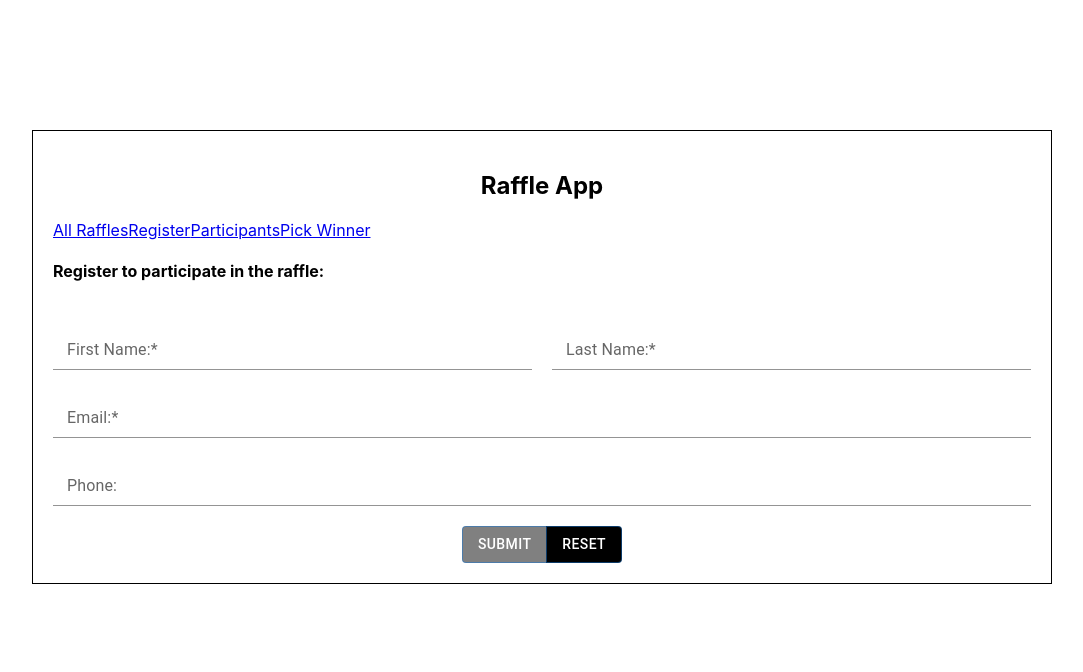
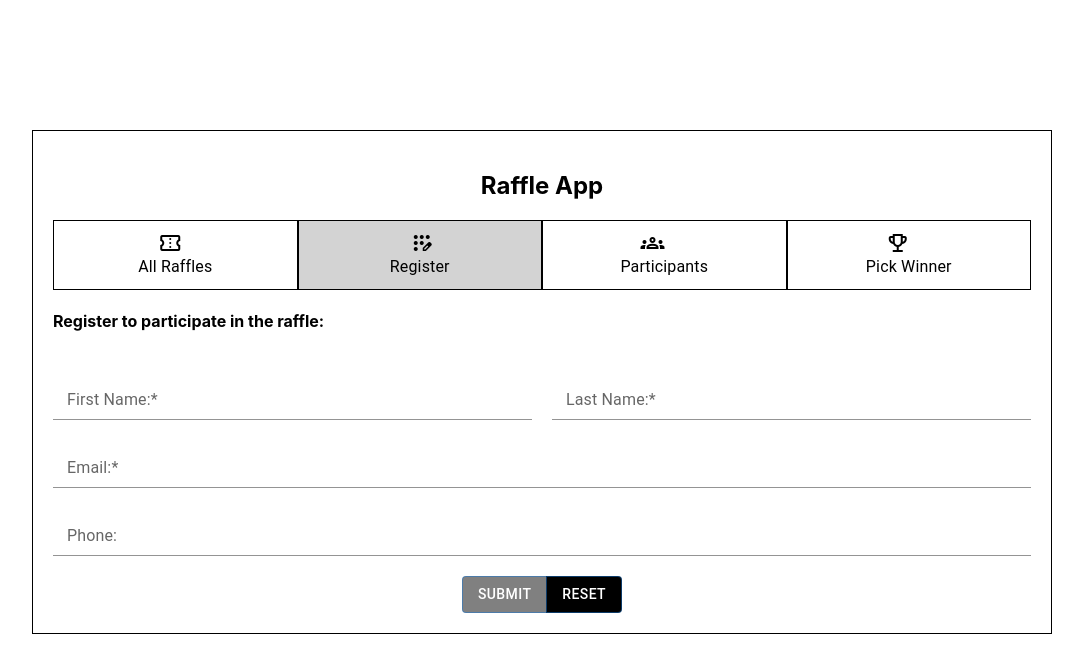
Before and after one commit to Wwright91/raffle_frontend, a React (Create React App) app: page /raffles/1 in a window 1280 px wide. Shown: the top 672 px of the page, without its empty margins (98-1181 px from the left). Built offline with nearby package versions, Linux system fonts and the light colour scheme; no server answers.

Commit message:
Styled navbar

```diff
--- a/src/components/navBar/NavBar.js
+++ b/src/components/navBar/NavBar.js
@@ -1,18 +1,55 @@
 import React from "react";
-import { Link, useParams } from "react-router-dom";
+import { useParams, Link } from "react-router-dom";
+import "./NavBar.scss";
+import { Box, Typography } from "@mui/material";
 
 const NavBar = ({ findRaffleName }) => {
   const { id } = useParams();
 
   return (
-    <div>
-      <h3>{findRaffleName(+id)}</h3>
-      <nav>
-        <Link to="/">All Raffles</Link>
-        <Link to={`/raffles/${id}`}>Register</Link>
-        <Link to={`/raffles/${id}/participants`}>Participants</Link>
-        <Link to={`/raffles/${id}/winner`}>Pick Winner</Link>
-      </nav>
+    <div className="NavBar">
+      <h3 className="NavBar__RaffleName">{findRaffleName(+id)}</h3>
+      <Box className="NavBar__nav">
+        <Link to="/" className="">
+          <span class="material-symbols-outlined">confirmation_number</span>
+          <Typography>All Raffles</Typography>
+        </Link>
+        <Link
+          to={`/raffles/${id}`}
+          style={{
+            backgroundColor:
+              !window.location.pathname.includes("participants") &&
+              !window.location.pathname.includes("winner")
+                ? "lightgrey"
+                : "white",
+          }}
+        >
+          <span class="material-symbols-outlined">app_registration</span>
+          <Typography>Register</Typography>
+        </Link>
+        <Link
+          to={`/raffles/${id}/participants`}
+          style={{
+            backgroundColor: window.location.pathname.includes("participants")
+              ? "lightgrey"
+              : "white",
+          }}
+        >
+          <span class="material-symbols-outlined">groups</span>
+          <Typography>Participants</Typography>
+        </Link>
+        <Link
+          to={`/raffles/${id}/winner`}
+          style={{
+            backgroundColor: window.location.pathname.includes("winner")
+              ? "lightgrey"
+              : "white",
+          }}
+        >
+          <span className="material-symbols-outlined">trophy</span>
+          <Typography>Pick Winner</Typography>
+        </Link>
+      </Box>
     </div>
   );
 };
--- /dev/null
+++ b/src/components/navBar/NavBar.scss
@@ -0,0 +1,28 @@
+.NavBar {
+
+  &__nav {
+  display: grid;
+  grid-template-columns: repeat(4, 1fr);
+
+  a {
+    display: grid;
+    text-decoration: none;
+    padding: 10px;
+    border: 1px solid black;
+    justify-content: center;
+    color: black;
+
+    &:hover {
+      color: rgb(183, 178, 105);
+    }
+
+    span {
+      margin-left: 20px;
+    }
+  }
+}
+
+  &__RaffleName {
+    text-align: center;
+  }
+}
```
